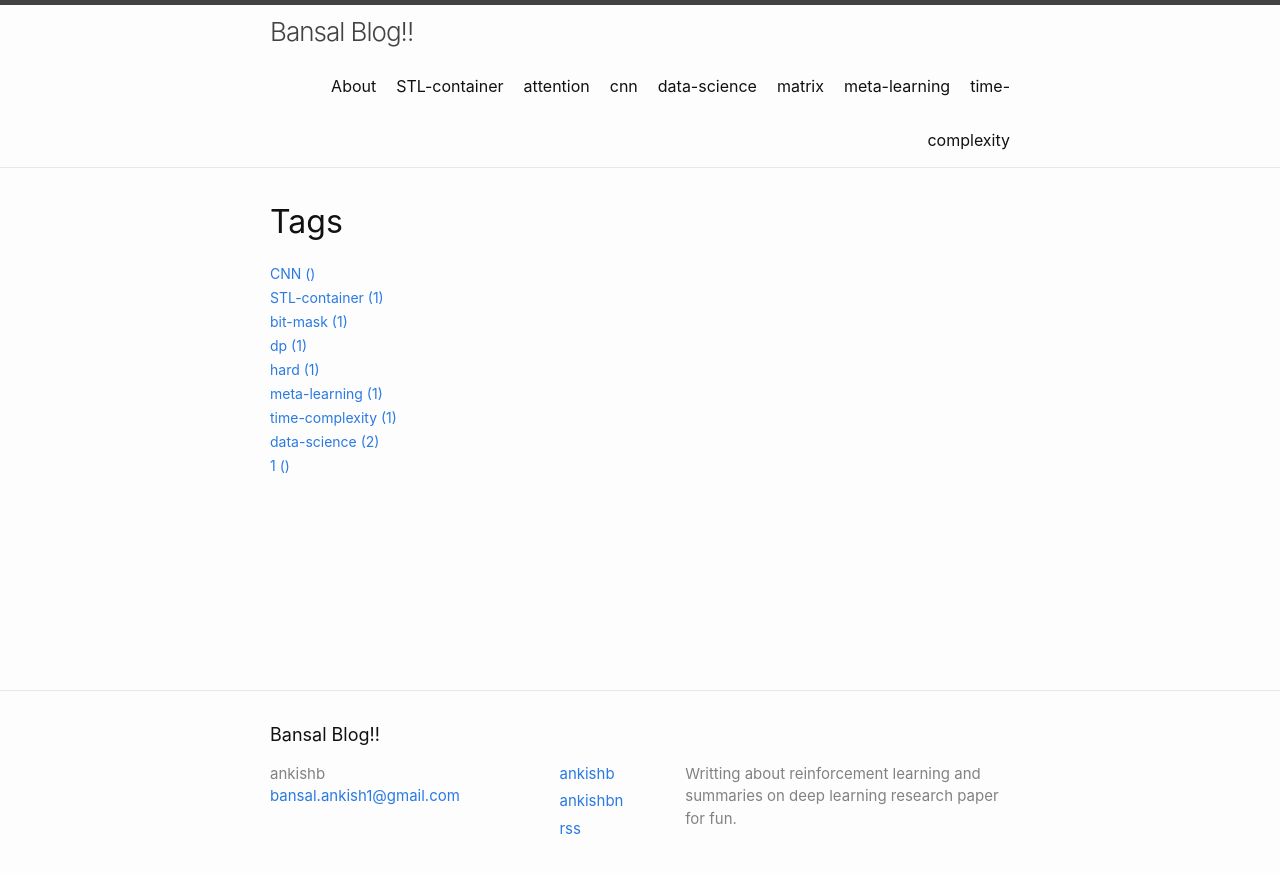
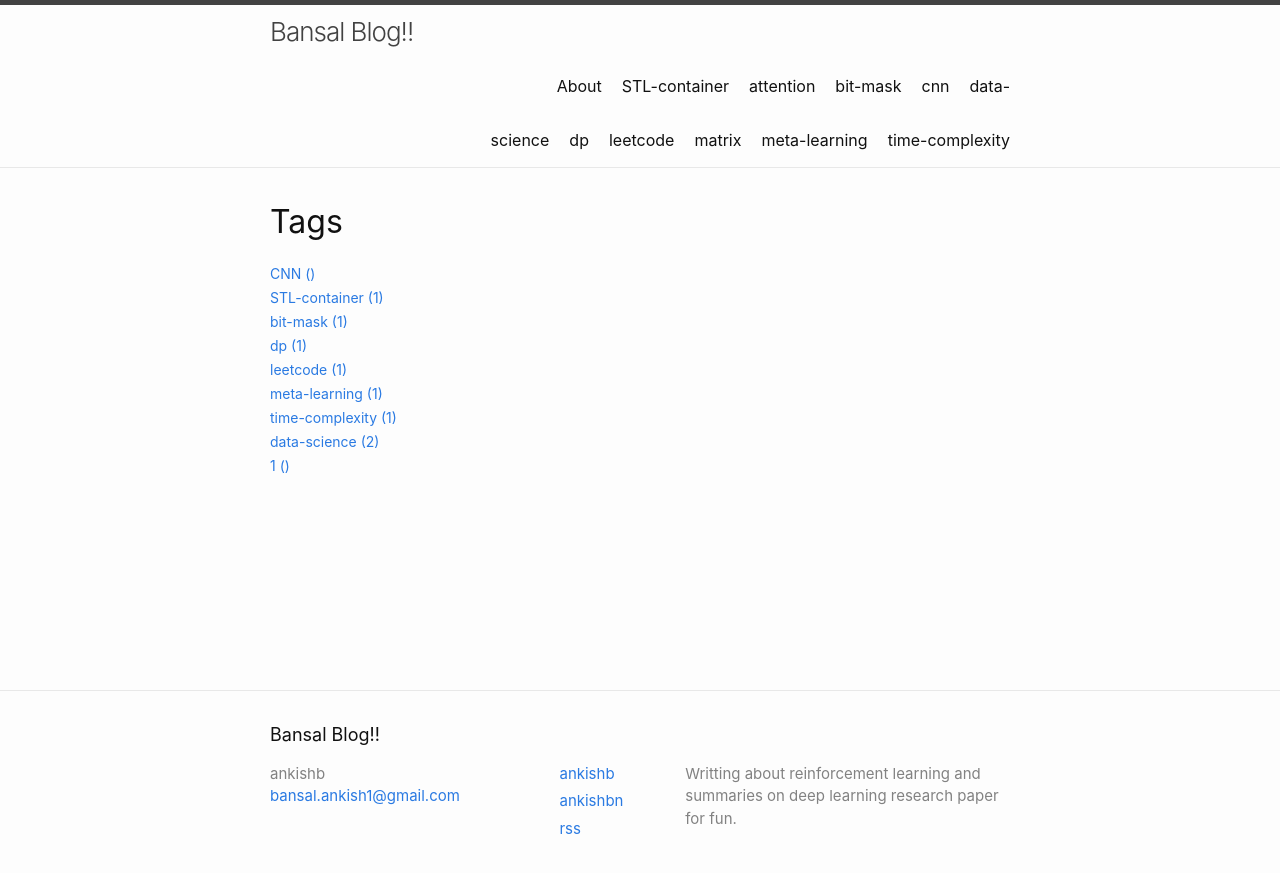
Before and after one commit to ankishb/ankishb.github.io, a Jekyll site: the page built from tags.html, in a window 1280 px wide. Shown: the top 873 px of the page. Built offline with Jekyll 4.4.1, drawn with Linux system fonts in a browser that asks for light colours.

Commit message:
maintain tags for newpost leetcode, dp, bit-mask

```diff
--- /dev/null
+++ b/tag/bit-mask.md
@@ -0,0 +1,5 @@
+---
+layout: tagpage
+title: "bit-mask"
+tag: bit-mask
+---
--- /dev/null
+++ b/tag/leetcode.md
@@ -0,0 +1,5 @@
+---
+layout: tagpage
+title: "leetcode"
+tag: leetcode
+---
```
Also changed, not shown: _posts/2019-07-25-smallest-sufficient-team-leetcode.md (+1 -1 lines), tag/dp.md (added, +5 -0 lines).
